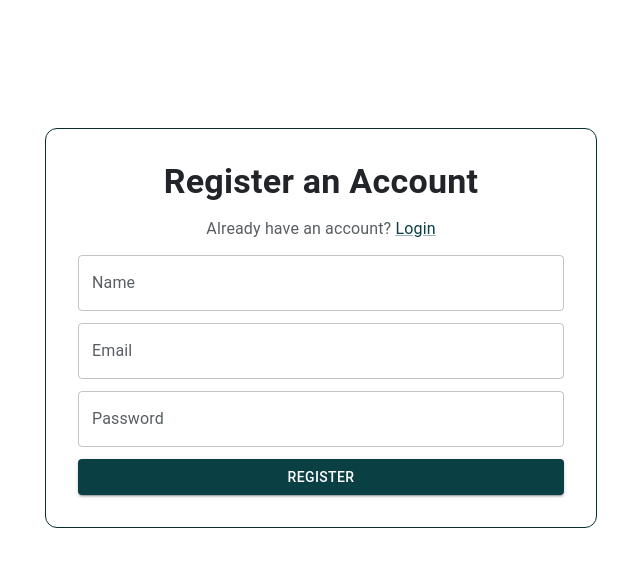
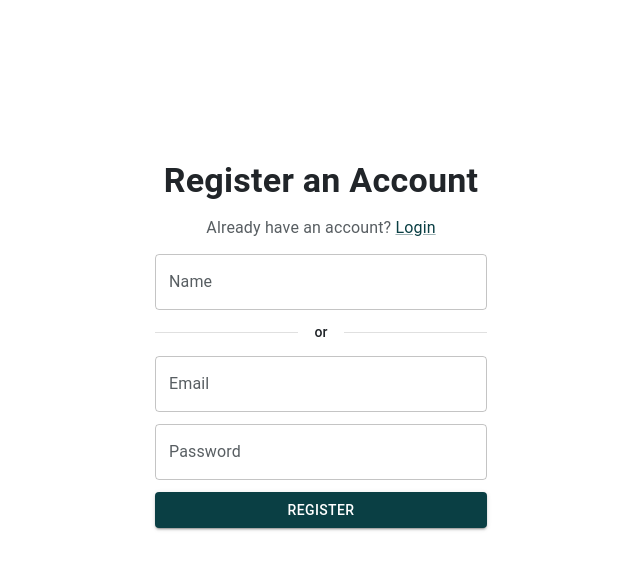
Before and after one commit to KiddKailash/BlankProject, a React (Vite) app in the folder frontend/: page /auth in a window 1280 px wide. Shown: the top 568 px of the page, without its empty margins (319-959 px from the left). Built offline with nearby package versions, Linux system fonts and the light colour scheme.

Commit message:
Dividers added

```diff
--- a/frontend/src/pages/public/AuthPage.jsx
+++ b/frontend/src/pages/public/AuthPage.jsx
@@ -9,6 +9,7 @@ import Button from "@mui/material/Button";
 import Stack from "@mui/material/Stack";
 import Box from "@mui/material/Box";
 import Link from "@mui/material/Link";
+import Divider from "@mui/material/Divider";
 
 // Context
 import { SnackbarContext } from "../../contexts/SnackbarContext";
@@ -86,7 +87,7 @@ const AuthPage = () => {
   };
 
   return (
-    <Container maxWidth="sm" sx={{ p: 12 }}>
+    <Container maxWidth="xs" sx={{ p: 12 }}>
       <Box
         component="form"
         noValidate
@@ -96,7 +97,6 @@ const AuthPage = () => {
           marginTop: theme.spacing(4),
           bgcolor: theme.palette.background.paper,
           borderRadius: theme.shape.border,
-          border: `1px solid ${theme.palette.primary.dark}`,
         })}
       >
         <Stack direction="column" spacing={1.5}>
@@ -108,14 +108,22 @@ const AuthPage = () => {
             {isLogin ? (
               <>
                 Don't have an account?{" "}
-                <Link color="primary" onClick={toggleModeUrl} sx={{ cursor: "pointer" }}>
+                <Link
+                  color="primary"
+                  onClick={toggleModeUrl}
+                  sx={{ cursor: "pointer" }}
+                >
                   Sign Up
                 </Link>
               </>
             ) : (
               <>
                 Already have an account?{" "}
-                <Link color="primary" onClick={toggleModeUrl} sx={{ cursor: "pointer" }}>
+                <Link
+                  color="primary"
+                  onClick={toggleModeUrl}
+                  sx={{ cursor: "pointer" }}
+                >
                   Login
                 </Link>
               </>
@@ -132,6 +140,12 @@ const AuthPage = () => {
               variant="outlined"
             />
           )}
+
+          <Stack direction="row" alignItems="center" spacing={2}>
+            <Divider sx={{ flex: 1, borderColor: 'grey.300' }} />
+            <Typography variant="subtitle2">or</Typography>
+            <Divider sx={{ flex: 1, borderColor: 'grey.300' }} />
+          </Stack>
 
           <TextField
             fullWidth
```
